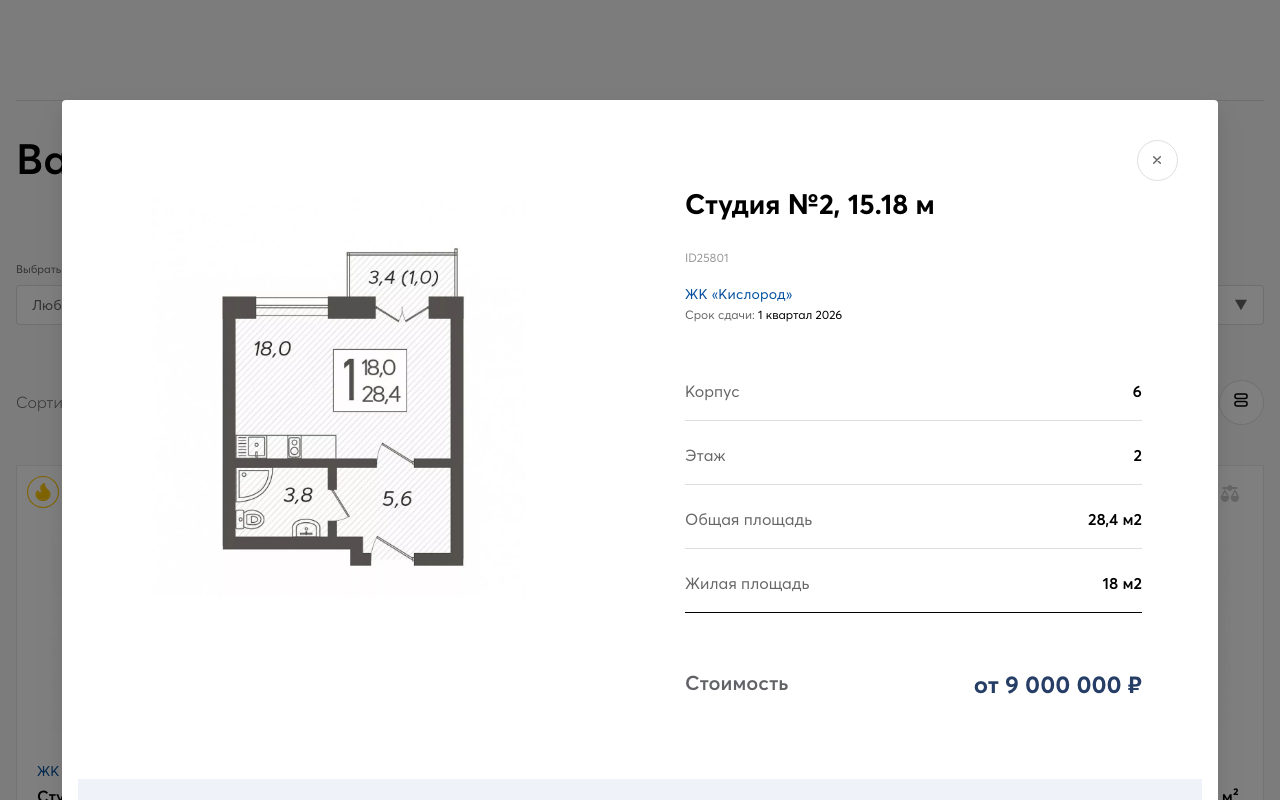
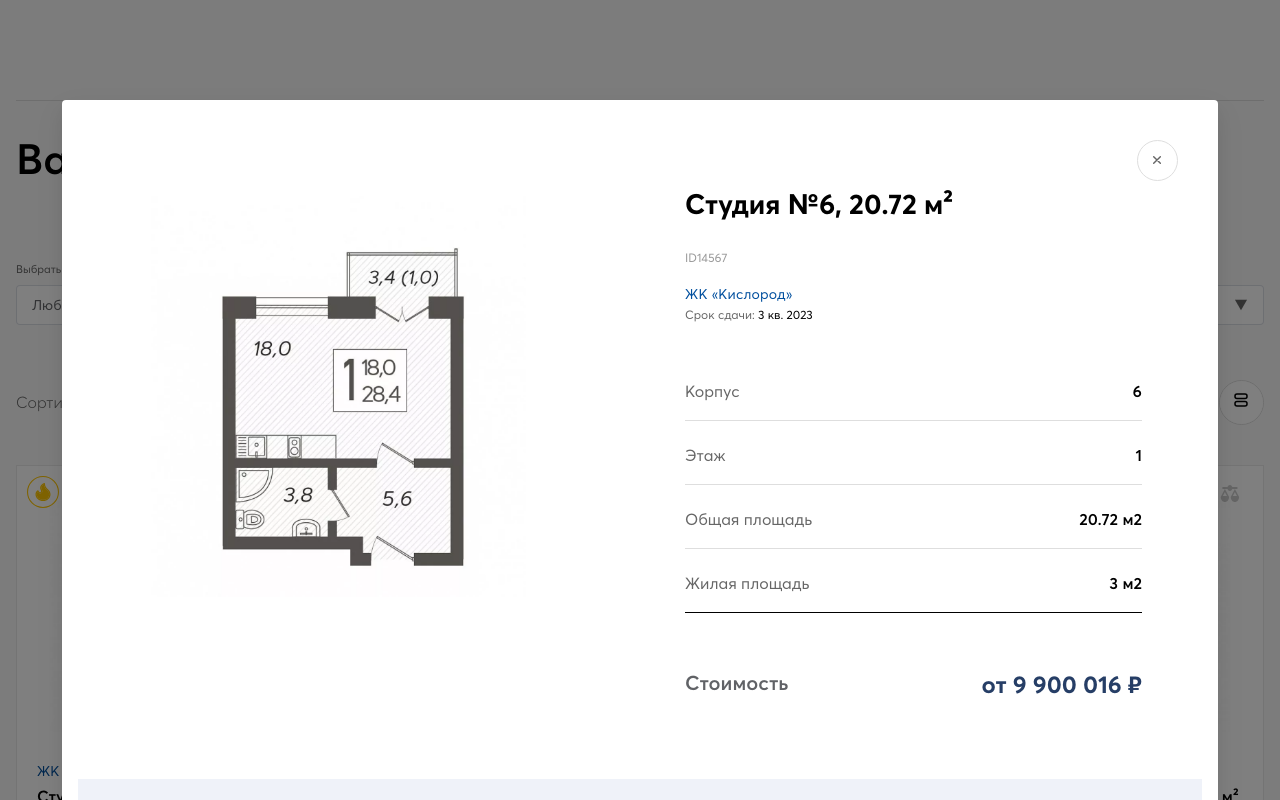
Before and after one commit to ruslan-byte/RRobTest, a Vue app: page / in a window 1280 px wide. Both pictures are taken after a click on the element 160 px from the left and 713 px from the top of the page. Shown: the top 800 px of the page. Built offline with nearby package versions, Linux system fonts and the light colour scheme.

Commit message:
внедрил попап

```diff
--- a/src/components/Card.vue
+++ b/src/components/Card.vue
@@ -117,7 +117,9 @@
 		{
 			openPopup()
 			{
+
 				this.closeSuccessMessage();
+				this.$store.commit('setPopupData', this.cardData);
 				this.$store.commit('openPopup');
 			},
 			closeSuccessMessage()
--- a/src/components/PopupBody.vue
+++ b/src/components/PopupBody.vue
@@ -1,27 +1,33 @@
 <template>
 	<div class="popup-body">
 		<picture class="popup-body__image">
-			<img src="/img/popup-img.png" alt="Квартира">
+			<img :src="popupData.layout" alt="Квартира">
 		</picture>
 		<div class="popup-body__main">
-			<h3 class="popup-body__title">Студия №2, 15.18 м</h3>
-			<p class="popup-body__id">ID25801</p>
-			<button class="popup-body__button g-link">ЖК «Кислород»</button>
+			<h3 class="popup-body__title">{{popupData.title}}</h3>
+			<p class="popup-body__id">ID{{popupData.id}}</p>
+			<button class="popup-body__button g-link">{{popupData.objectName}}</button>
 			<div class="popup-body__deadline">
-				Срок сдачи: <b>1 квартал 2026</b>
+				Срок сдачи: <b>{{popupData.deadline}}</b>
 			</div>
 			<div class="popup-body__options">
-				<div class="popup-body__option"><span>Корпус</span><span>6</span></div>
-				<div class="popup-body__option"><span>Этаж</span><span>2</span></div>
-				<div class="popup-body__option"><span>Общая площадь</span><span>28,4 м2</span></div>
-				<div class="popup-body__option"><span>Жилая площадь</span><span>18 м2</span></div>
+				<div class="popup-body__option"><span>Корпус</span><span>{{popupData.lairNum}}</span></div>
+				<div class="popup-body__option"><span>Этаж</span><span>{{popupData.floorNum}}</span></div>
+				<div class="popup-body__option"><span>Общая площадь</span><span>{{popupData.area}} м2</span></div>
+				<div class="popup-body__option"><span>Жилая площадь</span><span>{{popupData.areaKitchen}} м2</span></div>
 			</div>
-			<div class="popup-body__price"><span>Стоимость</span><span>от 9 000 000 ₽</span></div>
+			<div class="popup-body__price"><span>Стоимость</span><span>от {{popupData.price}} ₽</span></div>
 		</div>
 	</div>
 </template>
 <script>
 	export default {
+		computed:
+		{
+			popupData() {
+				return this.$store.state.popup.data;
+			}
+		}
 	}
 </script>
 
--- a/src/store.js
+++ b/src/store.js
@@ -28,6 +28,10 @@ export default createStore({
     setPopupSuccess({popup}, newValue)
     {
       popup.isSuccess = newValue;
+    },
+    setPopupData({popup}, newValue)
+    {
+      popup.data = newValue;
     }
   },
 })
```
